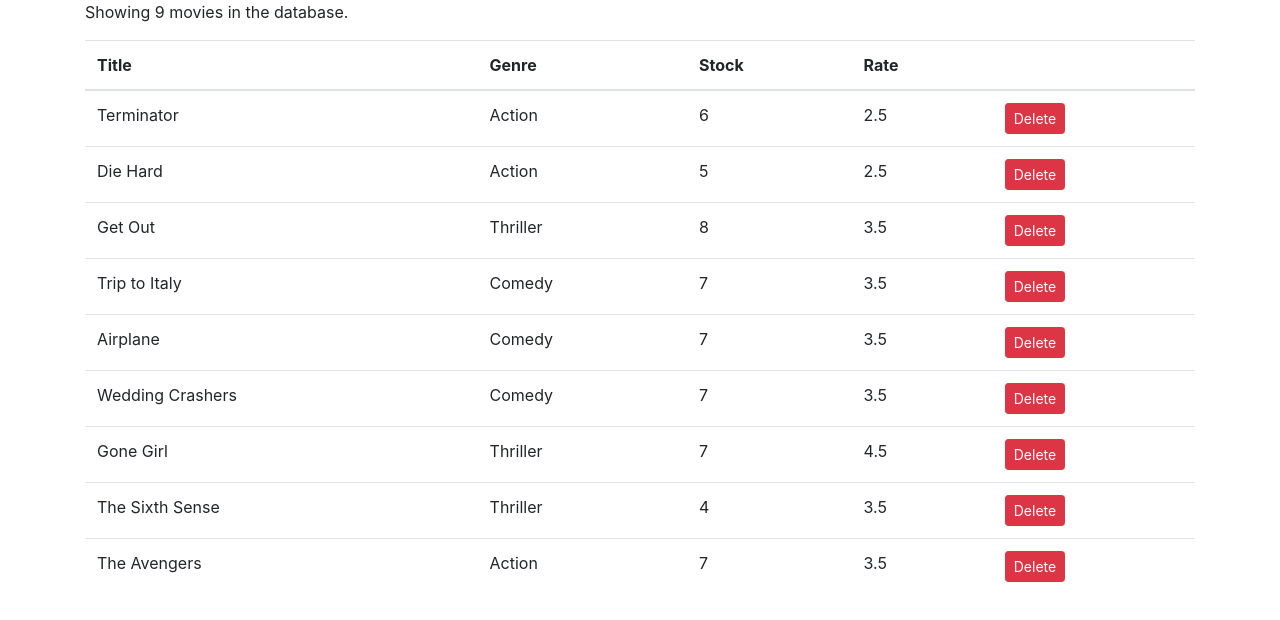
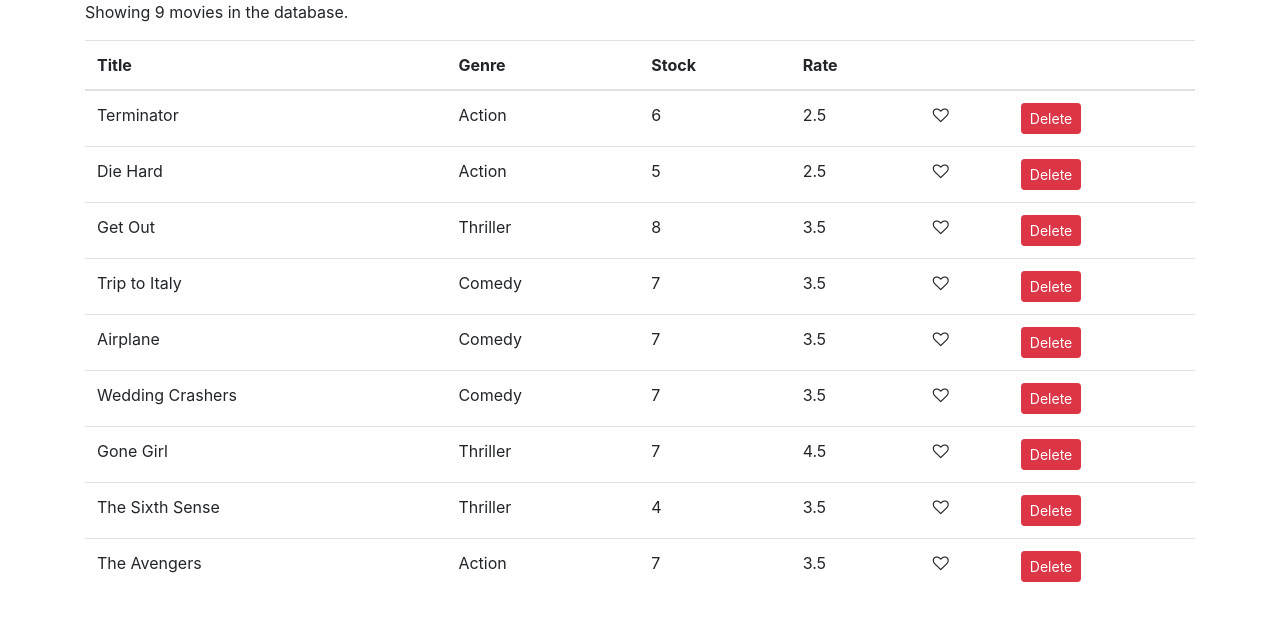
Before and after one commit to amit112/React-Training, a React (Create React App) app: page / in a window 1280 px wide. Shown: the top 620 px of the page. Built offline with nearby package versions, Linux system fonts and the light colour scheme.

Commit message:
Composing Components Part-2 -Done

```diff
--- /dev/null
+++ b/src/components/common/like.jsx
@@ -0,0 +1,8 @@
+import React from 'react';
+
+const Like = props => {
+    let classes = 'fa fa-heart';
+    classes += !props.liked ? '-o' : '';
+    return ( <i className={classes} onClick={props.onClick} style = {{cursor : "pointer"}}></i>);
+}
+export default Like;
--- a/src/components/movies.jsx
+++ b/src/components/movies.jsx
@@ -1,5 +1,6 @@
 import React, { Component } from 'react';
 import { getMovies} from '../services/fakeMovieService';
+import Like from './common/like';
 
 export class Movies extends Component {
     state = {
@@ -9,6 +10,12 @@
       const movies =  this.state.movies.filter(m=> m._id !== movie._id);
       this.setState({movies});
     }
+    handleLike = movie => {
+        const movies =  [...this.state.movies];
+        const index =  this.state.movies.indexOf(movie);
+        movies[index].liked =!movies[index].liked;
+        this.setState({movies});
+      }
     render() {
         const  {length: count} =this.state.movies;
         if ( count === 0)
@@ -16,7 +23,7 @@
         return (
             <React.Fragment>
                 <p>Showing {count} movies in the database.</p>
-                <table className="table"><thead><tr><th>Title</th><th>Genre</th><th>Stock</th><th>Rate</th><th></th></tr>
+                <table className="table"><thead><tr><th>Title</th><th>Genre</th><th>Stock</th><th>Rate</th><th></th><th></th></tr>
                 </thead>
                 <tbody>
                     { this.state.movies.map(m => <tr key={m._id}>
@@ -24,6 +31,7 @@
                         <td>{m.genre.name}</td>
                         <td>{m.numberInStock}</td>
                         <td>{m.dailyRentalRate}</td>
+                        <td><Like liked= {m.liked} onClick={()=> this.handleLike(m)} ></Like></td>
                         <td><button onClick={()=> this.handleDelete(m) } className="btn btn-danger btn-sm">Delete</button></td>
                         </tr>) }
                 </tbody>
```
